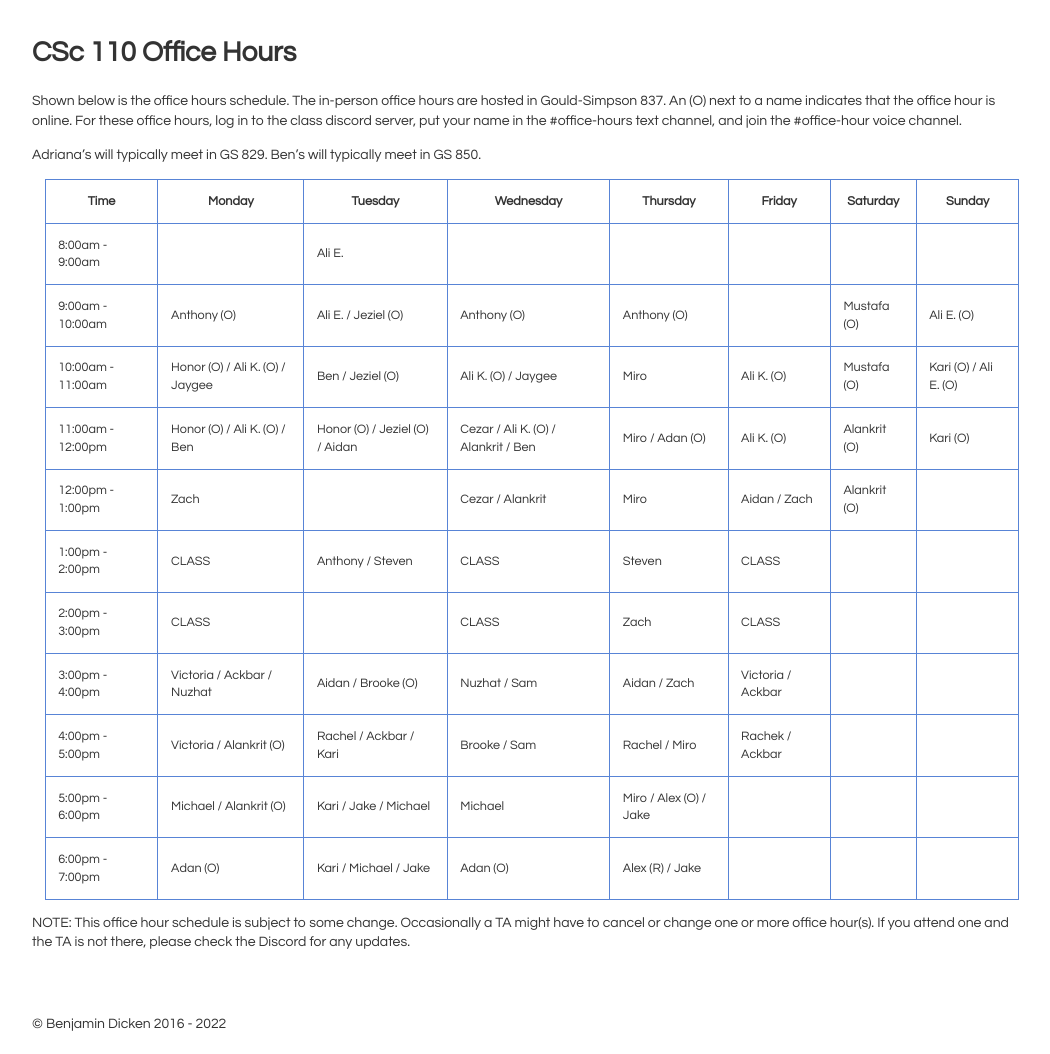
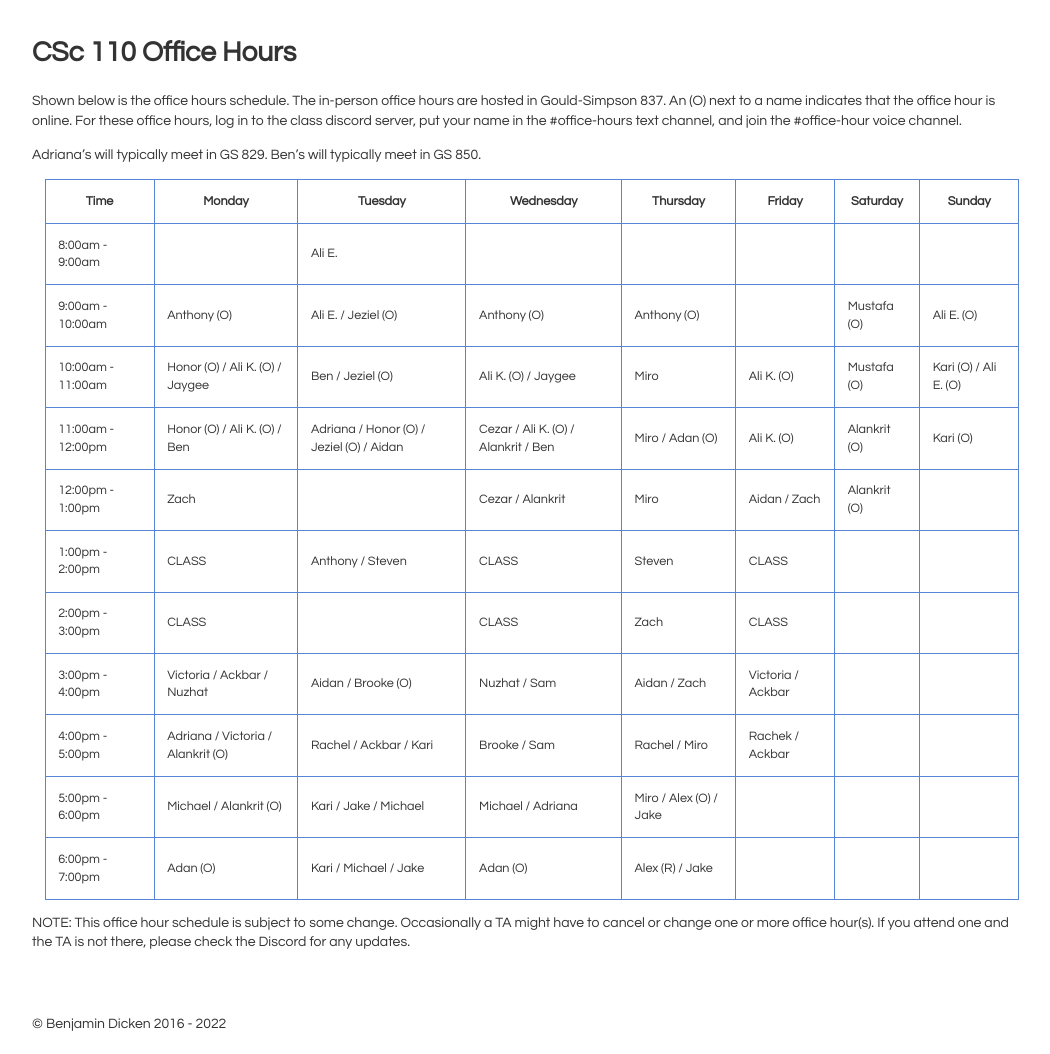
Before and after one commit to bddicken/cs110fall2022website, a Jekyll site: the page built from office_hours/index.md, in a window 1280 px wide. Shown: the whole page, without its empty margins (108-1158 px from the left). Built offline with Jekyll 4.4.1, drawn with Linux system fonts in a browser that asks for light colours.

Commit message:
added Adriana's office hours

```diff
--- a/office_hours/index.md
+++ b/office_hours/index.md
@@ -30,13 +30,13 @@ Ben's will typically meet in GS 850.
 | 8:00am - 9:00am   | | Ali E. | | | | | |
 | 9:00am - 10:00am  | Anthony (O) | Ali E. / Jeziel (O) | Anthony (O) | Anthony (O) | | Mustafa (O) | Ali E. (O) |
 | 10:00am - 11:00am | Honor (O) / Ali K. (O) / Jaygee | Ben / Jeziel (O) | Ali K. (O) / Jaygee | Miro | Ali K. (O) | Mustafa (O) | Kari (O) / Ali E. (O) |
-| 11:00am - 12:00pm | Honor (O) / Ali K. (O) / Ben | Honor (O) / Jeziel (O) / Aidan | Cezar / Ali K. (O)  / Alankrit / Ben | Miro / Adan (O) | Ali K. (O) | Alankrit (O) | Kari (O) |
+| 11:00am - 12:00pm | Honor (O) / Ali K. (O) / Ben | Adriana / Honor (O) / Jeziel (O) / Aidan | Cezar / Ali K. (O)  / Alankrit / Ben | Miro / Adan (O) | Ali K. (O) | Alankrit (O) | Kari (O) |
 | 12:00pm - 1:00pm  | Zach | | Cezar / Alankrit | Miro | Aidan / Zach | Alankrit (O) | |
 | 1:00pm - 2:00pm   | CLASS | Anthony / Steven | CLASS | Steven | CLASS | | |
 | 2:00pm - 3:00pm   | CLASS | | CLASS | Zach | CLASS | | |
 | 3:00pm - 4:00pm   | Victoria / Ackbar / Nuzhat | Aidan / Brooke (O) | Nuzhat / Sam | Aidan / Zach | Victoria / Ackbar | | |
-| 4:00pm - 5:00pm   | Victoria / Alankrit (O) | Rachel / Ackbar / Kari | Brooke / Sam | Rachel / Miro | Rachek / Ackbar | | |
-| 5:00pm - 6:00pm   | Michael / Alankrit (O) | Kari / Jake / Michael | Michael | Miro / Alex (O) / Jake | | | |
+| 4:00pm - 5:00pm   | Adriana / Victoria / Alankrit (O) | Rachel / Ackbar / Kari | Brooke / Sam | Rachel / Miro | Rachek / Ackbar | | |
+| 5:00pm - 6:00pm   | Michael / Alankrit (O) | Kari / Jake / Michael | Michael / Adriana | Miro / Alex (O) / Jake | | | |
 | 6:00pm - 7:00pm   | Adan (O) | Kari / Michael / Jake | Adan (O) | Alex (R) / Jake | | | |
 
 NOTE: This office hour schedule is subject to some change.
```
